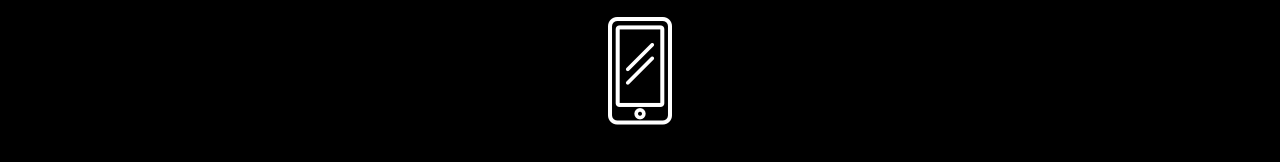
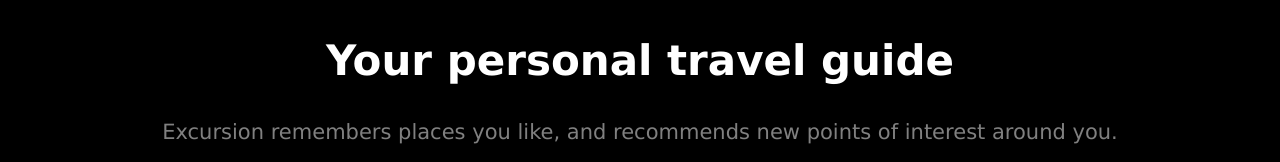
Before and after one commit to denrzv/Excursion, a plain HTML site: page index.html in a window 1280 px wide. Shown: the part 371-533 px from the top of the page. Drawn offline with Linux system fonts and the light colour scheme.

```diff
--- a/index.html
+++ b/index.html
@@ -17,6 +17,12 @@
       </video>
     </section>
 
+    <section>
+      <h2>Your personal travel guide</h2>
+      <p class="description">Excursion remembers places you like, and recommends new points of interest around you.</p>
+      <img src="./resources/images/camp.jpg" alt="evening camp">
+    </section>
+
     <footer>
       <p><img src="./resources/images/phone.png" alt="cell phone frame"></p>
     </footer>
--- a/resources/css/style.css
+++ b/resources/css/style.css
@@ -10,7 +10,16 @@ h1 {
   font-size: 50px;
 }
 
+h2 {
+  font-size: 42px;
+}
+
 a {
   color: Aquamarine;
   font-size: 16px;
 }
+
+.description {
+  font-size: 21px;
+  color: Gray;
+}
```
